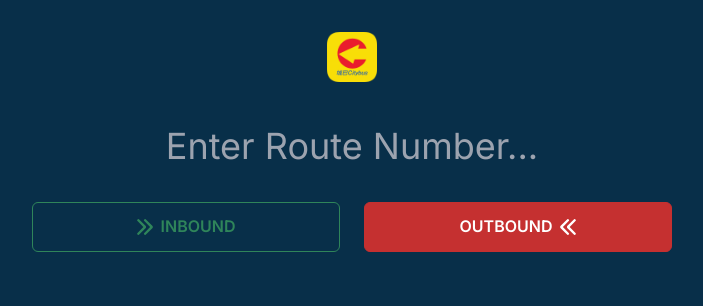
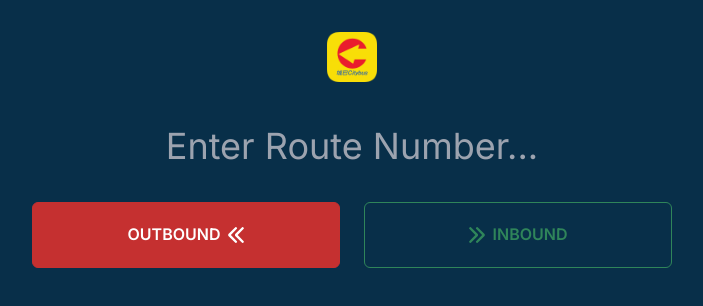
Before and after one commit to hooliceo/hk-bus-app, a Next.js app: page /hk-bus/ in a window 1280 px wide. Shown: the top 306 px of the page, without its empty margins (288-991 px from the left). Built offline with nearby package versions, Linux system fonts and the light colour scheme.

Commit message:
Add clear history

```diff
--- a/app/_components/Direction.tsx
+++ b/app/_components/Direction.tsx
@@ -10,14 +10,30 @@ const Direction = ({
   isLoading: boolean;
   setDirection: (arg0: string) => void;
 }) => {
-  const handleClick = (ev: React.MouseEvent<HTMLButtonElement>) => {
-    setDirection((ev.target as HTMLElement).innerText.toLowerCase());
+  const handleClick = (dir: "outbound" | "inbound") => {
+    setDirection(dir);
   };
 
   return (
     <ButtonGroup mb={4} w={["80%", null, "50%"]} spacing={6}>
       <Button
-        onClick={handleClick}
+        onClick={() => handleClick("outbound")}
+        width="100%"
+        variant="outline"
+        colorScheme="red"
+        rightIcon={<ArrowLeftIcon />}
+        _active={{ bg: "#C53030", color: "#fff", borderColor: "#C53030" }}
+        _hover={{ bg: "#C53030", color: "#fff", borderColor: "#C53030" }}
+        isActive={direction == "outbound"}
+        isDisabled={isLoading}
+        isLoading={isLoading}
+        py={8}
+      >
+        <Box as="span">OUTBOUND</Box>
+      </Button>
+
+      <Button
+        onClick={() => handleClick("inbound")}
         width="100%"
         variant="outline"
         colorScheme="green"
@@ -27,25 +43,9 @@ const Direction = ({
         isActive={direction == "inbound"}
         isDisabled={isLoading}
         isLoading={isLoading}
-        py={6}
+        py={8}
       >
         <Box as="span">INBOUND</Box>
-      </Button>
-
-      <Button
-        onClick={handleClick}
-        width="100%"
-        variant="outline"
-        colorScheme="red"
-        rightIcon={<ArrowLeftIcon />}
-        _active={{ bg: "#C53030", color: "#fff", borderColor: "#C53030" }}
-        _hover={{ bg: "#C53030", color: "#fff", borderColor: "#C53030" }}
-        isActive={direction == "outbound"}
-        isDisabled={isLoading}
-        isLoading={isLoading}
-        py={6}
-      >
-        <Box as="span">OUTBOUND</Box>
       </Button>
     </ButtonGroup>
   );
--- a/app/_components/Favorites.tsx
+++ b/app/_components/Favorites.tsx
@@ -1,4 +1,12 @@
-import { HStack, Tag, TagCloseButton, TagLabel } from "@chakra-ui/react";
+import {
+  Box,
+  Flex,
+  HStack,
+  Tag,
+  TagCloseButton,
+  TagLabel,
+} from "@chakra-ui/react";
+import { DeleteIcon } from "@chakra-ui/icons";
 
 const Favorites = ({
   history,
@@ -22,22 +30,24 @@ const Favorites = ({
     setHistory((prev) => {
       prev.splice(idx, 1);
 
-      console.log(prev);
-
       return [...prev];
     });
+  };
 
-    setRoute("");
+  const handleClear = () => {
+    setHistory(() => []);
   };
 
   return (
-    <HStack w={["80%", null, "50%"]}>
+    !!history.length && (
+      <Flex w={["80%", null, "50%"]} justify="space-between">
+        <HStack flexWrap="wrap">
           {history.map((entry, idx) => (
             <Tag
               variant="solid"
               colorScheme="whiteAlpha"
               key={entry}
-          size={["md", "lg"]}
+              size={["sm", "lg"]}
               cursor="pointer"
               onClick={() => handleClick(entry)}
             >
@@ -46,6 +56,22 @@ const Favorites = ({
             </Tag>
           ))}
         </HStack>
+
+        {history.length >= 3 && (
+          <Flex
+            color="#E53E3E"
+            align="center"
+            cursor="pointer"
+            onClick={handleClear}
+          >
+            <Box as="span" display={["none", "inline"]}>
+              Clear
+            </Box>
+            <DeleteIcon ml={2} />
+          </Flex>
+        )}
+      </Flex>
+    )
   );
 };
 
--- a/app/page.tsx
+++ b/app/page.tsx
@@ -35,6 +35,8 @@ export default function Home() {
   //Update localStorage as state changes
   useEffect(() => {
     localStorage.setItem("history", JSON.stringify(history));
+
+    setRoute("");
   }, [history]);
 
   useEffect(() => {
@@ -48,15 +50,15 @@ export default function Home() {
         const { data } = await res.json();
 
         dispatch({ type: "stops", data });
+
+        if (!!data.length)
+          setHistory((prev) => {
+            return !prev.includes(route) ? [...prev, route] : prev;
+          });
       } catch (err) {
         console.log(err);
       } finally {
         setIsLoading(false);
-        setHistory((prev) => {
-          if (history.length >= 5) prev.shift();
-
-          return !prev.includes(route) ? [...prev, route] : prev;
-        });
       }
     };
 
```
Lines whose indentation alone changed are shown as unchanged.
